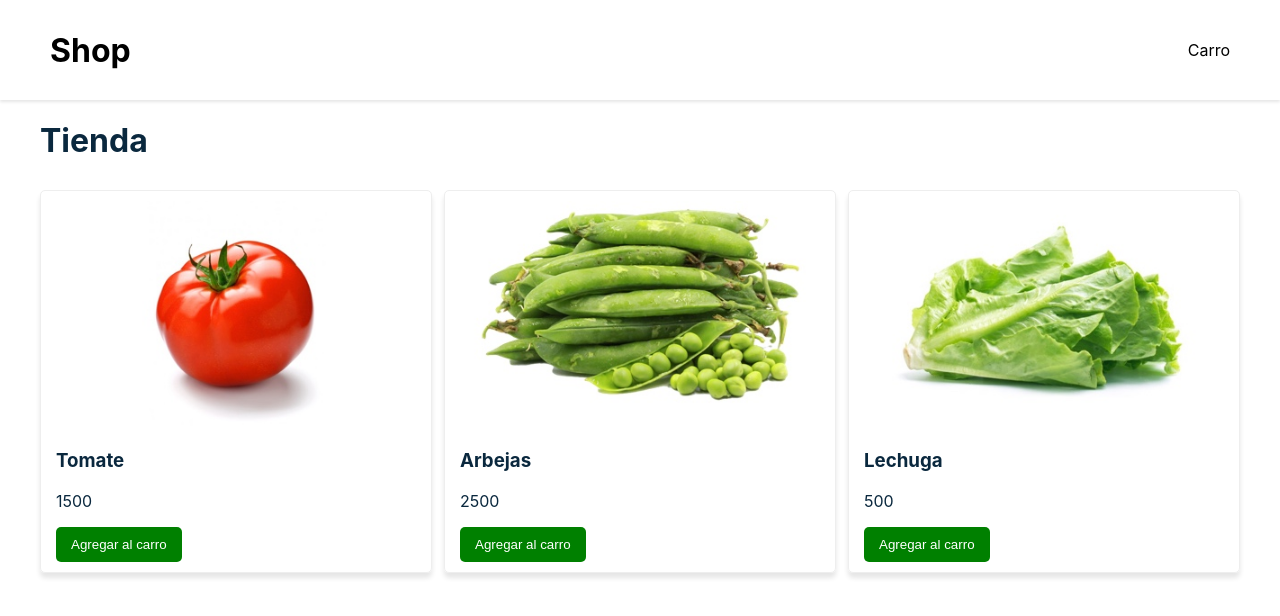
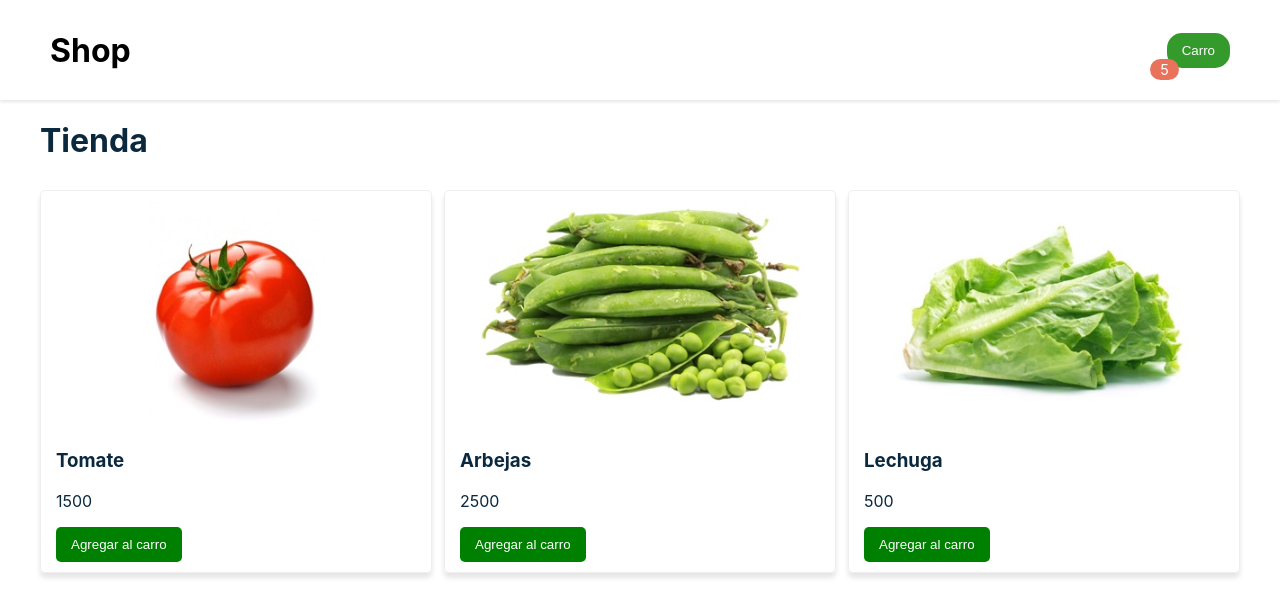
Before and after one commit to hatorob/carrito-react, a React (Create React App) app: page / in a window 1280 px wide. Shown: the top 616 px of the page. Built offline with nearby package versions, Linux system fonts and the light colour scheme.

Commit message:
Boton de carro de compra y componente bubbleAlert

```diff
--- /dev/null
+++ b/src/components/BubbleAlert.js
@@ -0,0 +1,24 @@
+import { Component } from "react";
+
+const styles = {
+    bubbleAlert: {
+        background: '#e9725A',
+        borderRadius: '15px',
+        color: '#fff',
+        padding: '2px 10px',
+        fontSize: '0.9rem',
+        width: '20px',
+    }
+}
+
+class BubbleAlert extends Component {
+    render() {
+        return(
+            <span style={styles.bubbleAlert}>
+                5
+            </span>
+        );
+    }
+}
+
+export default BubbleAlert;
--- /dev/null
+++ b/src/components/Carro.js
@@ -0,0 +1,35 @@
+import { Component } from "react";
+import BubbleAlert from './BubbleAlert'
+
+ const styles = {
+    carro: {
+        background: '#359A2C',
+        color: 'white',
+        border: "none",
+        padding: '10px 15px',
+        cursor: 'pointer',
+        borderRadius: '15px'
+    },
+    bubble: {
+        position: 'relative',
+        left: 12,
+        top: 20,
+    }
+ }
+
+class Carro extends Component {
+    render() {
+        return(
+            <div>
+                <span style={styles.bubble}>
+                    <BubbleAlert />
+                </span>
+                <button style={styles.carro}>
+                    Carro
+                </button>
+            </div>
+        );
+    }
+}
+
+export default Carro;
--- a/src/components/Navbar.js
+++ b/src/components/Navbar.js
@@ -1,5 +1,6 @@
 import { Component } from "react";
 import Logo from './Logo';
+import Carro from './Carro';
 
 const styles = {
     navbar: {
@@ -20,7 +21,7 @@
         return (
             <nav style={styles.navbar}>
                 <Logo />
-                <p>Carro</p>
+                <Carro />
             </nav>
         );
     }
```
